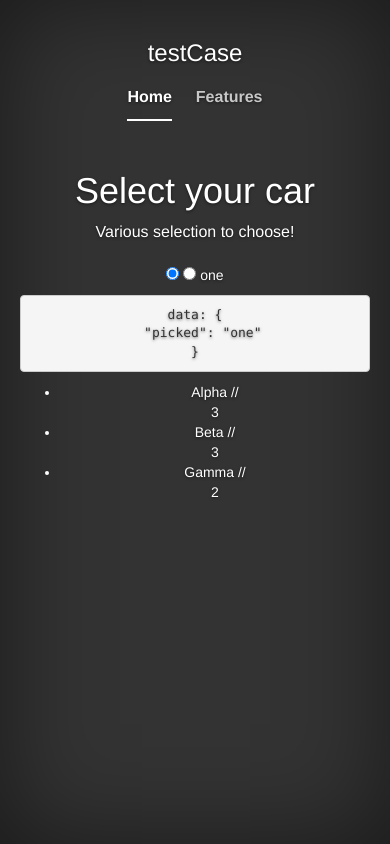
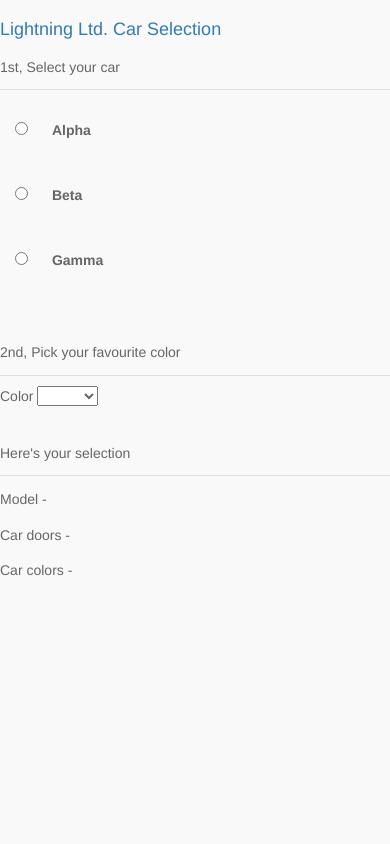
Before and after one commit to ahmadalbakri/testCase, a website: page index.html in a window 390 px wide. Drawn offline with Linux system fonts and the light colour scheme.

Commit message:
clean up and finalizing

```diff
--- /dev/null
+++ b/css/main.css
@@ -0,0 +1,56 @@
+* {
+    margin: 0;
+    padding: 0
+}
+
+body {
+    background-color: #f9f9f9;
+    color: #666
+}
+
+h1 {
+    font-size: 18px
+}
+
+h3 {
+    font-size: 14px
+}
+
+li {
+    list-style: none;
+}
+
+h3:after {
+    border-bottom: 1px solid #e0e0e0;
+    content: "";
+    display: block;
+    padding-bottom: 14px
+}
+
+/* @Carlist */
+#carlist label {
+    width: 88%;
+    padding: 20px
+}
+
+#carlist label:hover {
+    cursor: pointer;
+}
+
+.car_details {
+    background: #fff;
+    border: 1px solid #ddd;
+    padding: 10px;
+    display: none;
+    border-radius: 8px;
+}
+
+.open,
+.options {
+    display: block;
+}
+
+.selection b {
+    font-size: 18px
+}
+/* @Carlist end */
--- a/index.html
+++ b/index.html
@@ -9,54 +9,55 @@
 <head>
     <meta charset="utf-8">
     <meta http-equiv="X-UA-Compatible" content="IE=edge,chrome=1">
-    <title>testCase</title>
+    <title>Lightning Ltd. Car Selection</title>
     <meta name="description" content="">
     <meta name="viewport" content="width=device-width">
     <!-- Core Bootstrap CSS -->
     <link rel="stylesheet" href="bower_components/bootstrap/dist/css/bootstrap.css">
-    <!-- Custom styles for this template -->
-    <link href="cover.css" rel="stylesheet">
+    <!-- Custom CSS -->
+    <link rel="stylesheet" href="css/main.css">
     <script src="bower_components/vue/dist/vue.js"></script>
 </head>
 
 <body>
-    <div class="site-wrapper">
-        <div class="site-wrapper-inner">
-            <div class="cover-container">
-                <div class="masthead clearfix">
-                    <div class="inner">
-                        <h3 class="masthead-brand">testCase</h3>
-                        <nav>
-                            <ul class="nav masthead-nav">
-                                <li class="active"><a href="#">Home</a></li>
-                                <li><a href="#">Features</a></li>
-                            </ul>
-                        </nav>
-                    </div>
-                </div>
-                <div class="inner cover">
-                    <h1 class="cover-heading">Select your car</h1>
-                    <p class="lead">Various selection to choose!</p>
-                    <form id="demo">
-                        <!-- radio buttons -->
-                        <p>
-                            <input type="radio" name="picked" value="one" v-model="picked">
-                            <input type="radio" name="picked" value="two" v-model="picked"> {{picked}}
-                        </p>
-                        <p><pre>data: {{$data | json 2}}</pre></p>
-                    </form>
-                    <ul id="carlist">
-                        <li v-repeat="car: cars" class="item-{{$index}}">
-                            {{car.model}} //
-                                <div v-repeat="features: car.features">
-                                    {{ features.doors }}
-                                </div>
-                        </li>
-                    </ul>
-                </div>
+    <div id="carlist" class="container">
+        <div class="row">
+            <h1><a href="/">Lightning Ltd. Car Selection</a></h1>
+            <h3>1st, Select your car</h3>
+            <form class="clearfix">
+                <ul>
+                    <!-- think of this as "for each user in users" -->
+                    <li v-repeat="model : lightningCars[0].models" class="col-sm-4 item-{{$index}}">
+                        <input type="radio" id="car-{{$index}}" value="{{model.name}}" v-model="carModel">
+                        <label for="car-{{$index}}" v-on="click : onClick($index)">{{ model.name }}</label>
+                        <div class="car_details" v-class="open : $index == openedCount">
+                            <span class="options">Car Doors
+                                <select v-model="carDoors">
+                                    <option v-repeat="door : model.features[0].doors" value="{{ door }}">{{ door }}</option>
+                                </select>
+                              </span>
+                        </div>
+                    </li>
+                </ul>
+            </form>
+            <br>
+            <h3>2nd, Pick your favourite color</h3>
+            <div class="options">Color
+                <select v-model="carColors">
+                    <option v-repeat="color : lightningCars[0].colorSelection" value="{{ color }}">{{ color }}</option>
+                </select>
+            </div>
+            <br>
+            <h3>Here's your selection</h3>
+            <div class="selection">
+                <p>Model - <b><i>{{$data.carModel | json 2}}</i></b></p>
+                <p>Car doors - <b><i>{{$data.carDoors | json 2}}</b></i>
+                </p>
+                <p>Car colors - <span style="color: {{$data.carColors | json 2}} "><b><i>{{$data.carColors | json 2}}</b></i></span></p>
             </div>
         </div>
     </div>
 </body>
 <script src="js/app.js"></script>
+
 </html>
--- a/js/app.js
+++ b/js/app.js
@@ -2,37 +2,34 @@
     var carlist = new Vue({
         el: '#carlist',
         data: {
-            "cars": [{
-                "model": "Alpha",
+            openedCount: null,
+            carModel: '',
+            carDoors: '',
+            carColors: '',
+            "lightningCars": [{
+                "colorSelection": ['Red', 'Blue', 'Green'],
+                "models": [{
+                    "name": "Alpha",
                     "features": [{
-                    "doors": 3,
-                    "leatherseat": "yes"
+                        "doors": [3, 5]
                     }]
                 }, {
-                "model": "Beta",
+                    "name": "Beta",
                     "features": [{
-                    "doors": 3,
-                    "leatherseat": "no"
+                        "doors": [3, 5]
                     }]
                 }, {
-                "model": "Gamma",
+                    "name": "Gamma",
                     "features": [{
-                    "doors": 2,
-                    "leatherseat": "no"
+                        "doors": [3]
                     }]
-            }],
-            "colors": [{
-                "options1": "red",
-                "options2": "white",
-                "options3": "blue"
                 }]
+            }]
+        },
+        methods: {
+            onClick: function($index) {
+                this.openedCount = $index;
             }
-    })
-
-    new Vue({
-        el: '#demo',
-        data: {
-            picked: 'one'
         }
     })
 }())
```
Also changed, not shown: data.json (added, +34 -0 lines), README.md. Lines whose indentation alone changed are shown as unchanged.
